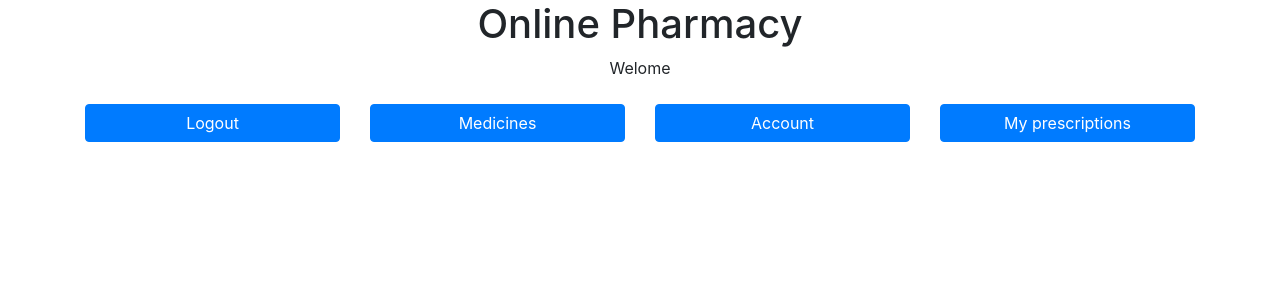
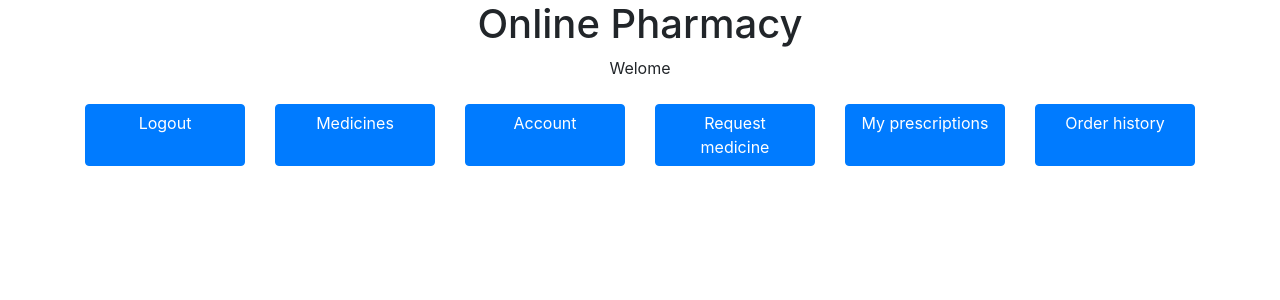
Before and after one commit to ProffD-17/Online-pharmacy, a Flask app: template templates/home.html in a window 1280 px wide. Shown: the part 56-356 px from the top of the page. Run offline with Flask 3, Linux system fonts and the light colour scheme; the template is opened without the code that fills it, so the values that code supplies are empty; some libraries are stand-ins or nearby versions.

Commit message:
fixed all certin links not showing for patients

```diff
--- a/templates/home.html
+++ b/templates/home.html
@@ -15,33 +15,29 @@
             <div class="col mt-2">
                 <a class="btn btn-primary w-100 h-100" href="/account">Account</a>
             </div>
-            {% if role == 'doctor' %}
-            <div class="col mt-2">
-                <a class="btn btn-primary w-100 h-100" href="/make_prescription">Prescribe medicine</a>
-            </div>
             <div class="col mt-2">
                 <a href="/request_medicine" class="btn btn-primary">Request medicine</a>
             </div>
-            {% endif %}
             <div class="col mt-2">
                 <a class="btn btn-primary w-100 h-100" href="/my_prescriptions">My prescriptions</a>
+            </div>
+            <div class="col mt-2">
+                <a class="btn btn-primary w-100 h-100" href="/order_history">Order history</a>
             </div>
             {% if role == 'doctor' or role == 'pharmacist' %}
             <div class="col mt-2">
                 <a class="btn btn-primary w-100 h-100" href="/manage_orders">Manage orders</a>
             </div>
-            <div class="col mt-2">
-                <a class="btn btn-primary w-100 h-100" href="/order_history">Order history</a>
-            </div>
                 {% if role == 'doctor' %}
                     <div class="col mt-2">
                         <a href="/review_medicine_requests" class="btn btn-primary w-100 h-100">Rewiew medicine requests</a>
                     </div>
+                    <div class="col mt-2">
+                        <a class="btn btn-primary w-100 h-100" href="/make_prescription">Prescribe medicine</a>
+                    </div>
                 {% endif %}
             {% endif %}
-
         </div>
-
     </div>
 
 
```
Also changed, not shown: README.md, 3 other files.
